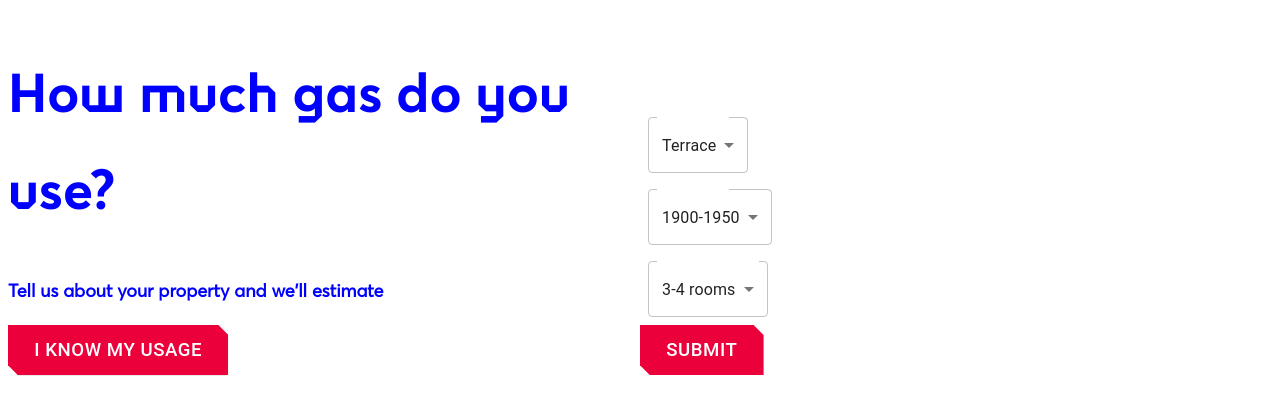
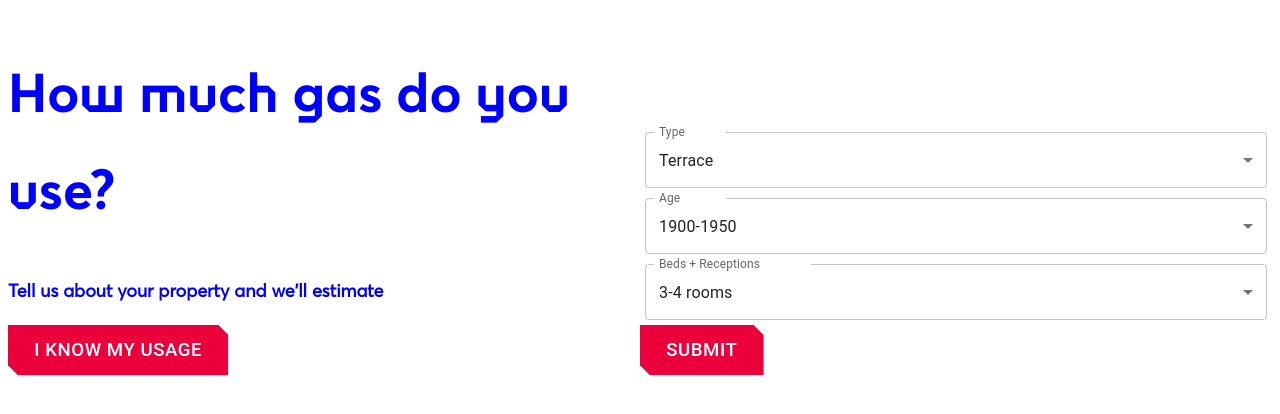
Before and after one commit to nestauk/heating-comparison-ts, a React (Create React App) app: page / in a window 1280 px wide. Both pictures are taken after a click on the button "HELP ME ESTIMATE". Shown: the top 414 px of the page. Built offline with nearby package versions, Linux system fonts and the light colour scheme; a web font is replaced by a local one.

Commit message:
Add labels to all form controls, fix overflow, borders via named class

```diff
--- a/src/App.css
+++ b/src/App.css
@@ -42,6 +42,11 @@ p {
 
 .MuiGrid-item {
   margin-top: auto;
+}
+
+.formControl {
+  display: flex;
+  margin: 5px;
 }
 
 
--- a/src/App.tsx
+++ b/src/App.tsx
@@ -8,7 +8,7 @@ import { StyledEngineProvider } from '@mui/material/styles';
 import { Report, ReportReduction } from './Report';
 import { EstimateUsage } from './EstimateUsage';
 import { InputUsage } from './InputUsage';
-import { estimateEmissions } from 'estimateEmissions';
+import { estimateEmissions } from './estimateEmissions';
 
 export default function App() {
 
--- a/src/EstimateUsage.tsx
+++ b/src/EstimateUsage.tsx
@@ -1,5 +1,5 @@
 import React, { useState } from "react";
-import { Button, FormControl, Grid, MenuItem, Select } from '@mui/material';
+import { Button, FormControl, Grid, InputLabel, MenuItem, Select } from '@mui/material';
 
 export function EstimateUsage(props: any) {
     const { onSubmit } = props;
@@ -27,7 +27,10 @@ export function EstimateUsage(props: any) {
     return (
         <Grid container>
             <Grid item xs={12}>
-                <FormControl component="fieldset" sx={{ m: 1, minWidth: 50 }}>
+                <FormControl component="fieldset" className="formControl">
+                    <InputLabel id="premise-age-label" >
+                        Type
+                    </InputLabel>
                     <Select
                         id="premise-type-select"
                         value={premisesInfo.type}
@@ -45,7 +48,10 @@ export function EstimateUsage(props: any) {
                 </FormControl>
               </Grid>
               <Grid item xs={12}>
-                <FormControl component="fieldset" sx={{ m: 1, minWidth: 50 }}>
+                <FormControl component="fieldset" className="formControl">
+                    <InputLabel id="premise-age-label">
+                        Age
+                    </InputLabel>
                     <Select
                         id="premise-type-select"
                         value={premisesInfo.age}
@@ -63,7 +69,10 @@ export function EstimateUsage(props: any) {
                 </FormControl>
               </Grid>
               <Grid item xs={12}>
-                <FormControl component="fieldset" sx={{ m: 1, minWidth: 50 }}>
+                <FormControl component="fieldset" className="formControl">
+                    <InputLabel id="premise-rooms-label" >
+                        Beds + Receptions
+                    </InputLabel>
                     <Select
                         id="premise-rooms-select"
                         value={premisesInfo.numRooms}
--- a/src/InputUsage.tsx
+++ b/src/InputUsage.tsx
@@ -32,7 +32,7 @@ export function InputUsage(props: any) {
 
               </Grid>
               <Grid item xs={12}>
-                <FormControl component="fieldset" sx={{ m: 1, minWidth: 20 }}>
+                <FormControl component="fieldset" className="formControl">
                   <RadioGroup
                     row
                     aria-label="usage-units"
@@ -47,7 +47,7 @@ export function InputUsage(props: any) {
                 </FormControl>
               </Grid>
               <Grid item xs={12}>
-                <FormControl component="fieldset" sx={{ m: 1, minWidth: 20 }}>
+                <FormControl component="fieldset" className="formControl">
                   { usageUnits === Unit.GBP
                   ?
                     <TextField
@@ -67,7 +67,7 @@ export function InputUsage(props: any) {
                 </FormControl>
               </Grid>
               <Grid item xs={12}>
-                <FormControl component="fieldset" sx={{ m: 1, minWidth: 50 }}>
+                <FormControl component="fieldset" className="formControl">
                   <InputLabel id="usage-period-label" >
                     Every
                   </InputLabel>
--- a/src/calculator.ts
+++ b/src/calculator.ts
@@ -1,5 +1,3 @@
-import { estimateEmissions } from './estimateEmissions';
-
 export enum Period {
   Year = 'Year',
   Quarter = 'Quarter',
```
